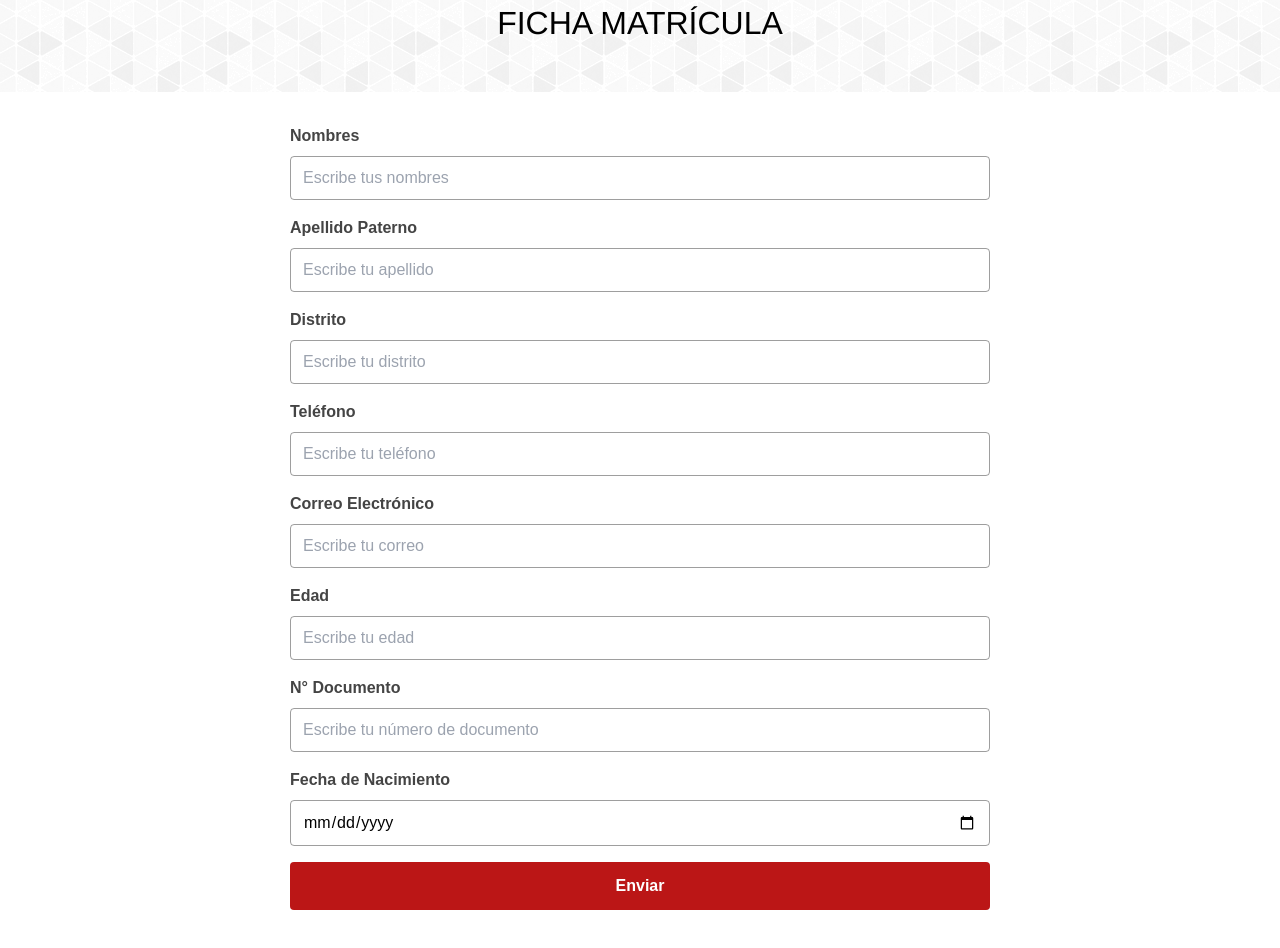
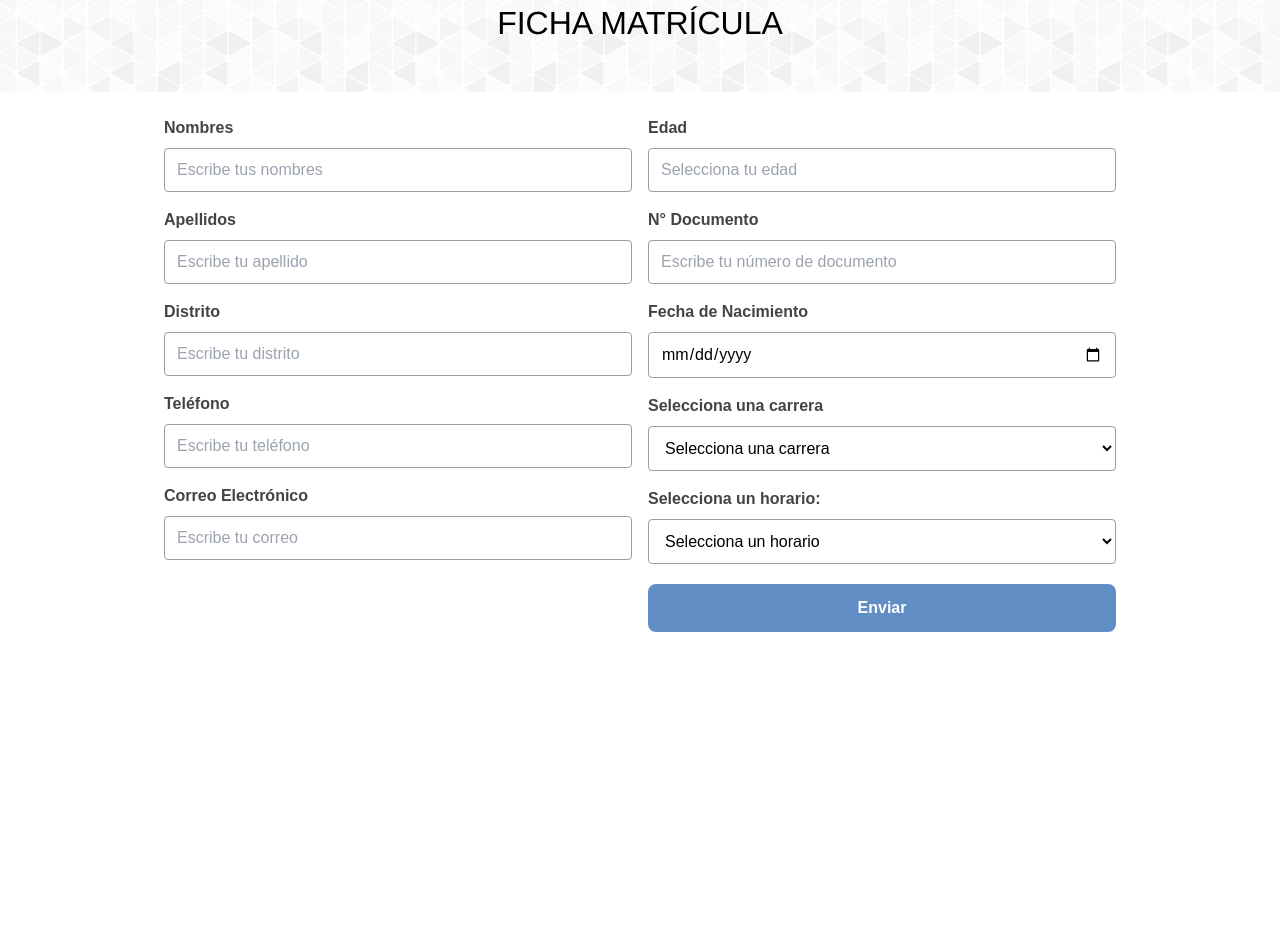
Before and after one commit to shesith/CETPRO-Magdalena, a React (Vite) app: page /#/registro in a window 1280 px wide. Shown: the part 140-1088 px from the top of the page. After the commit the page ends 800 px from the top, so only its background shows below. Built offline with nearby package versions, Linux system fonts and the light colour scheme.

Commit message:
Agregando validaciones

```diff
--- a/index.html
+++ b/index.html
@@ -2,7 +2,7 @@
 <html lang="en">
   <head>
     <meta charset="UTF-8" />
-    <link rel="icon" type="image/svg+xml" href="/vite.svg" />
+    <link rel="icon" href="/src/assets/icon.png" />
     <meta name="viewport" content="width=device-width, initial-scale=1.0" />
     <title>CETPRO Magdalena</title>
   </head>
--- a/package.json
+++ b/package.json
@@ -10,6 +10,7 @@
     "preview": "vite preview"
   },
   "dependencies": {
+    "axios": "^1.6.8",
     "react": "^18.2.0",
     "react-dom": "^18.2.0",
     "react-router-dom": "^6.23.0",
--- a/src/components/Form.jsx
+++ b/src/components/Form.jsx
@@ -1,20 +1,14 @@
 import { useEffect, useState } from "react";
 import { useFetch } from "../hooks/useFetch";
 import { json } from "react-router-dom";
+import Loader from "./Loader";
+import axios from "axios";
 
 export default function Form() {
-  // const dataToSend = {
-  //   dni: "1888",
-  //   apellido_alumno: "jaramillo",
-  //   nombre_alumno: "luis adrian",
-  //   distrito: "japon",
-  //   telefono: "4343434",
-  //   correo: "correodeluisadrian@gmail.com",
-  //   edad: "22",
-  //   fecha_nac: "1999-12-26",
-  // };
-
-  const [error, setError] = useState(null);
+  const [error, setError] = useState("");
+  const [errorToast, setErrorToast] = useState(false);
+  const [message, setMessage] = useState(false);
+  const [load, setLoad] = useState(false);
 
   const [formData, setFormData] = useState({
     dni: "",
@@ -25,61 +19,118 @@ export default function Form() {
     correo: "",
     edad: "",
     fecha_nac: "",
-    // curso: "",
-    // horario: ""
+    curso: "",
+    horario: "",
   });
 
   const handleChange = (e) => {
     const { name, value } = e.target;
     setFormData({
       ...formData,
+
       [name]: value,
     });
   };
 
+  // const validations = () => {
+  //   handleSubmit();
+  // };
+  const [messageVisible, setMessageVisible] = useState(false);
+
+  // FUNCION PARA HACER LA PETICION A LA API ESTE BOTON SE MANDA A LLAMAR EN EL FORM
   const handleSubmit = async (e) => {
     e.preventDefault();
+    setLoad(true);
     try {
-      const response = await fetch("http://127.0.0.1:8000/api/students", {
-        method: "POST",
+      const response = await axios.post(
+        "http://127.0.0.1:8000/api/students",
+        formData,
+        {
           headers: {
             "Content-Type": "application/json",
           },
-        body: JSON.stringify(formData),
+        }
+      );
+
+      // const message = await response.json();
+
+      // console.log("MENSAJE", message);
+      // console.log("respuesta", response);
+
+      if (response.status === 201) {
+        setLoad(false);
+        setFormData({
+          ...formData,
+          dni: "",
+          nombre_alumno: "",
+          apellido_alumno: "",
+          distrito: "",
+          telefono: "",
+          correo: "",
+          edad: "",
+          fecha_nac: "",
+          curso: "",
+          horario: "",
         });
-      const errorData = await response.json();
-
-      console.log("respuesta", errorData);
-
-      if (!response.ok) {
-        throw {
-          err: true,
-          status: response.status,
-          statusText: !response.statusText
-            ? "Ocurrió un error inesperado"
-            : response.statusText,
-        };
+        await setMessage(true);
+        await setTimeout(() => {
+          setMessage(false);
+        }, 5000);
       }
     } catch (err) {
-      console.error("Error en la solicitud:", err);
+      setLoad(false);
+      const { response } = err;
+      console.log(response);
+      if (response.status === 422) {
+        setError(response.data.message.split(". ")[0]);
+        setErrorToast(true);
+        setFormData({
+          ...formData,
+          dni: "",
+          nombre_alumno: "",
+          apellido_alumno: "",
+          distrito: "",
+          telefono: "",
+          correo: "",
+          edad: "",
+          fecha_nac: "",
+          curso: "",
+          horario: "",
+        });
+        await setTimeout(() => {
+          setErrorToast(false);
+        }, 5000);
+      }
+
+      if (response.status === 500) {
+        alert(response.data.message);
+        setFormData({
+          ...formData,
+          dni: "",
+          nombre_alumno: "",
+          apellido_alumno: "",
+          distrito: "",
+          telefono: "",
+          correo: "",
+          edad: "",
+          fecha_nac: "",
+          curso: "",
+          horario: "",
+        });
+      }
+      /*   console.error("Error en la solicitud:", err);
       setError({ err });
+      alert(message.message); */
     }
   };
 
-  // Valor del select
-  /*   const [selectedCareer, setSelectedCareer] = useState("");
-
-  const handleChange = (event) => {
-    setSelectedCareer(event.target.value);
-  };
-
-  console.log("Carrera seleccionada:", selectedCareer); */
-
   return (
     <>
-      <article className="content-form">
-        <form onSubmit={handleSubmit}>
-          <div>
+      {load ? <Loader /> : null}
+      <article>
+        {/* AQUI SE MANDA A LLAMAR LA FUNCION DE LA PETICION Y ESTA SE EJECUTARA CUANDO SE LE DE AL BOTON ENVIAR */}
+        <form onSubmit={handleSubmit} className="md:flex w-full gap-4 block">
+          <div className="w-full">
             {/* NOMBRE */}
             <label htmlFor="nombre_alumno"> Nombres </label>
             <input
@@ -92,8 +143,9 @@ export default function Form() {
               value={formData.nombre_alumno}
               onChange={handleChange}
             />
+
             {/* APELLIDO */}
-            <label htmlFor="apellido_alumno"> Apellido Paterno </label>
+            <label htmlFor="apellido_alumno"> Apellidos </label>
             <input
               type="text"
               name="apellido_alumno"
@@ -104,17 +156,7 @@ export default function Form() {
               onChange={handleChange}
               maxLength="50"
             />
-            {/*   <label htmlFor="secondlastname"> Apellido Materno </label>
-            <input
-              type="text"
-              name="secondlastname"
-              id="secondlastname"
-              placeholder="Escribe tu apellido materno"
-              required
-              value={formData.}
-              onChange={handleChange}
-              maxLength="50"
-            /> */}
+
             {/* DISTRITO */}
             <label htmlFor="distrito"> Distrito</label>
             <input
@@ -127,6 +169,7 @@ export default function Form() {
               onChange={handleChange}
               maxLength="50"
             />
+
             {/* TELEFONO */}
             <label htmlFor="telefono"> Teléfono </label>
             <input
@@ -137,8 +180,11 @@ export default function Form() {
               required
               value={formData.telefono}
               onChange={handleChange}
-              maxLength="15"
+              maxLength="10"
+              pattern="\d*"
+              title="Por favor, ingresa solo números."
             />
+
             {/* CORREO */}
             <label htmlFor="correo"> Correo Electrónico </label>
             <input
@@ -151,19 +197,24 @@ export default function Form() {
               required
               maxLength="50"
             />
+          </div>
+          <div className="w-full">
             {/* EDAD */}
             <label htmlFor="edad">Edad</label>
             <input
-              type="text"
+              type="number"
+              min="18"
+              max="60"
               name="edad"
               id="edad"
-              placeholder="Escribe tu edad"
+              placeholder="Selecciona tu edad"
               value={formData.edad}
               onChange={handleChange}
               required
               maxLength="3"
+              pattern="^[0-9]+$"
             />
-            <div>
+
             {/* DNI */}
             <label htmlFor="dni"> N° Documento</label>
             <input
@@ -174,8 +225,12 @@ export default function Form() {
               required
               value={formData.dni}
               onChange={handleChange}
-                maxLength="20"
+              maxLength="10"
+              pattern="\d*"
+              title="Por favor, ingresa solo números."
             />
+
+            {/* Fecha de nacimiento */}
             <label htmlFor="fecha_nac">Fecha de Nacimiento</label>
             <input
               type="date"
@@ -184,11 +239,100 @@ export default function Form() {
               value={formData.fecha_nac}
               onChange={handleChange}
             />
-            </div>
-            <input type="submit" value="Enviar" />
+
+            {/* CURSO */}
+            <label htmlFor="curso"> Selecciona una carrera</label>
+            <select
+              name="curso"
+              id="curso"
+              required
+              onChange={handleChange}
+              value={formData.curso}
+            >
+              <option value="" selected>
+                Selecciona una carrera
+              </option>
+              <option value="Artesanía y Manualidades">
+                Artesanía y Manualidades
+              </option>
+              <option value="Estética Personal">Estética Personal</option>
+              <option value="Hostelería y Turismo">Hostelería y Turismo</option>
+              <option value="Computación e Infórmatica">
+                Computación e Infórmatica
+              </option>
+            </select>
+
+            {/* HORARIO */}
+            <label htmlFor="horario">Selecciona un horario:</label>
+            <select
+              id="horario"
+              name="horario"
+              onChange={handleChange}
+              value={formData.horario}
+              required
+            >
+              <option value="" selected>
+                Selecciona un horario
+              </option>
+              <option value="mañana">Mañana</option>
+              <option value="tarde">Tarde</option>
+              <option value="noche">Noche</option>
+            </select>
+            <button
+              className="cursor-pointer block w-full rounded-lg p-3 mt-5 bg-[#608dc4] font-bold text-white text-center active:opacity-75"
+              type="submit"
+            >
+              Enviar
+            </button>
           </div>
         </form>
       </article>
+      {message ? (
+        <div className="absolute bottom-4 right-4 border-[#608DC4] border-2 text-[#608DC4] shadow-xl rounded-md text-center text-2xl font-bold pt-4 p-4 flex justify-center items-center gap-4">
+          <svg
+            xmlns="http://www.w3.org/2000/svg"
+            className="icon icon-tabler icon-tabler-circle-check-filled"
+            width="30"
+            height="30"
+            viewBox="0 0 24 24"
+            strokeWidth="1.5"
+            stroke="#2c3e50"
+            fill="none"
+            strokeLinecap="round"
+            strokeLinejoin="round"
+          >
+            <path stroke="none" d="M0 0h24v24H0z" fill="none" />
+            <path
+              d="M17 3.34a10 10 0 1 1 -14.995 8.984l-.005 -.324l.005 -.324a10 10 0 0 1 14.995 -8.336zm-1.293 5.953a1 1 0 0 0 -1.32 -.083l-.094 .083l-3.293 3.292l-1.293 -1.292l-.094 -.083a1 1 0 0 0 -1.403 1.403l.083 .094l2 2l.094 .083a1 1 0 0 0 1.226 0l.094 -.083l4 -4l.083 -.094a1 1 0 0 0 -.083 -1.32z"
+              strokeWidth="0"
+              fill="currentColor"
+            />
+          </svg>
+          <p>¡Te has matriculado exitosamente!</p>
+        </div>
+      ) : null}
+      {errorToast ? (
+        <div className="absolute bottom-4 right-4 border-red-500 border-2 text-red-500 shadow-xl rounded-md text-center text-2xl font-bold pt-4 p-4 flex justify-center items-center gap-4">
+          <svg
+            xmlns="http://www.w3.org/2000/svg"
+            className="icon icon-tabler icon-tabler-exclamation-circle"
+            width="40"
+            height="40"
+            viewBox="0 0 24 24"
+            strokeWidth="1.5"
+            stroke="#EF4444"
+            fill="none"
+            strokeLinecap="round"
+            strokeLinejoin="round"
+          >
+            <path stroke="none" d="M0 0h24v24H0z" fill="none" />
+            <path d="M12 12m-9 0a9 9 0 1 0 18 0a9 9 0 1 0 -18 0" />
+            <path d="M12 9v4" />
+            <path d="M12 16v.01" />
+          </svg>
+          <p>{error}</p>
+        </div>
+      ) : null}
     </>
   );
 }
--- /dev/null
+++ b/src/components/Loader.jsx
@@ -0,0 +1,15 @@
+export default function Loader() {
+  return (
+    <article className="modal">
+      <div className="content-loader shadow-2xl w-80 h-60 ">
+        <div className="lds-ring">
+          <div></div>
+          <div></div>
+          <div></div>
+          <div></div>
+        </div>
+        <h4 className="text-[#608DC4] text-2xl font-bold">Enviando datos..</h4>
+      </div>
+    </article>
+  );
+}
--- a/src/index.css
+++ b/src/index.css
@@ -197,12 +197,6 @@ img {
   color: #fff;
   text-align: right;
 }
-.container-form {
-  max-width: 700px;
-  margin-left: auto;
-  margin-right: auto;
-  padding: 2rem 0 4rem 0;
-}
 
 .content-selects {
   display: flex;
@@ -212,6 +206,7 @@ input[type="text"],
 input[type="email"],
 input[type="tel"],
 input[type="date"],
+input[type="number"],
 select {
   border-radius: 0.25rem;
   border: thin solid #44444484;
@@ -226,27 +221,6 @@ select {
   background-color: transparent;
   resize: none;
   font-size: inherit;
-}
-
-button,
-input[type="submit"],
-input[type="reset"] {
-  display: block;
-  width: 100%;
-  border-radius: 0.25rem;
-  padding: 1rem 1rem;
-  margin: 0 0.5rem 0 0;
-  display: inline-block;
-  background-color: #bb1616;
-  border: none;
-  color: #fff;
-  font-weight: bold;
-  font-size: 1rem;
-  line-height: 1;
-  text-transform: none;
-  text-decoration: none;
-  text-align: center;
-  cursor: pointer;
 }
 
 label {
@@ -360,3 +334,80 @@ input:focus {
   display: flex;
   justify-content: center;
 }
+
+.modal {
+  background-color: rgba(34, 34, 34, 0.192);
+  position: fixed;
+  z-index: 999;
+  top: 0;
+  bottom: 0;
+  left: 0;
+  right: 0;
+  width: 100%;
+  transition: opacity 0.3s ease;
+  opacity: 1;
+  display: flex;
+  flex-direction: column;
+  justify-content: center;
+  align-items: center;
+}
+
+.content-loader {
+  background-color: #fff;
+  text-align: center;
+  padding: 1.5rem;
+  display: flex;
+  flex-direction: column;
+  justify-content: center;
+  align-items: center;
+  gap: 1rem;
+  border-radius: 0.75rem;
+}
+
+.content-loader h4 {
+  margin: 0;
+}
+
+.lds-ring {
+  /* change color here */
+  color: #1c4c5b;
+}
+.lds-ring,
+.lds-ring div {
+  box-sizing: border-box;
+}
+.lds-ring {
+  display: inline-block;
+  position: relative;
+  width: 80px;
+  height: 80px;
+}
+.lds-ring div {
+  box-sizing: border-box;
+  display: block;
+  position: absolute;
+  width: 64px;
+  height: 64px;
+  margin: 8px;
+  border: 8px solid currentColor;
+  border-radius: 50%;
+  animation: lds-ring 1.2s cubic-bezier(0.5, 0, 0.5, 1) infinite;
+  border-color: currentColor transparent transparent transparent;
+}
+.lds-ring div:nth-child(1) {
+  animation-delay: -0.45s;
+}
+.lds-ring div:nth-child(2) {
+  animation-delay: -0.3s;
+}
+.lds-ring div:nth-child(3) {
+  animation-delay: -0.15s;
+}
+@keyframes lds-ring {
+  0% {
+    transform: rotate(0deg);
+  }
+  100% {
+    transform: rotate(360deg);
+  }
+}
--- a/src/pages/Register.jsx
+++ b/src/pages/Register.jsx
@@ -16,7 +16,7 @@ export default function Register() {
         <div className="backdrop">
           <h2>FICHA MATRÍCULA</h2>
         </div>
-        <div className="container-form">
+        <div className="container px-6 py-6">
           <Form />
         </div>
       </section>
```
Also changed, not shown: src/assets/icon.png (added), 1 other file (tests, documents, lock files or other folders). Lines whose indentation alone changed are shown as unchanged.
